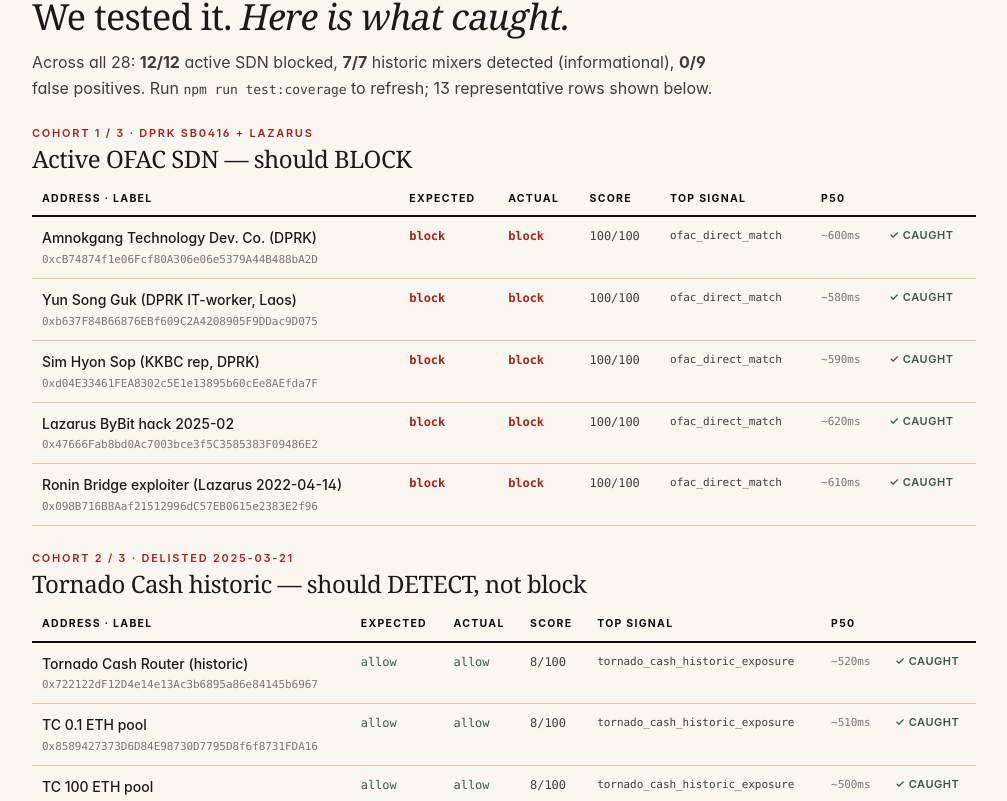
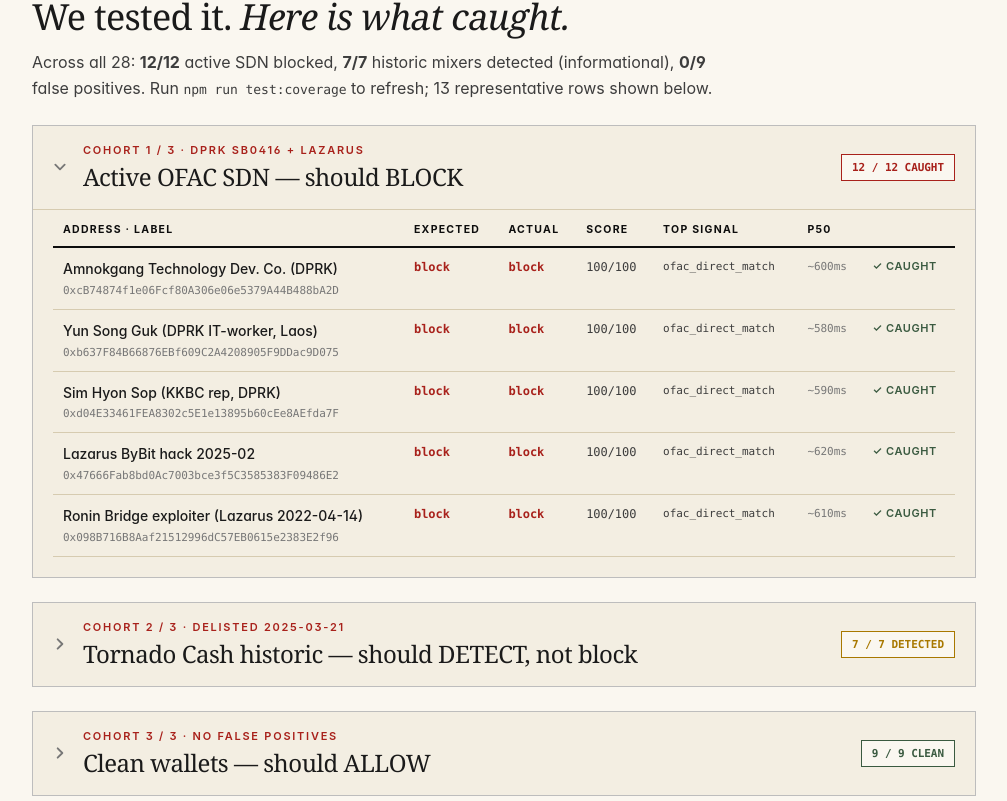
Before and after one commit to vallhalorz/agentguard402, a Next.js app: page / in a window 1280 px wide. Shown: the part 1138-1939 px from the top of the page, without its empty margins (136-1143 px from the left). Built offline with nearby package versions, Linux system fonts and the light colour scheme.

Commit message:
Coverage matrix: collapsible cohort accordions with caught/total badges

```diff
--- a/app/page.tsx
+++ b/app/page.tsx
@@ -208,6 +208,9 @@
       <CohortBlock
         title="Active OFAC SDN — should BLOCK"
         kicker="Cohort 1 / 3 · DPRK SB0416 + Lazarus"
+        badge="12 / 12 caught"
+        badgeTone="block"
+        defaultOpen
       >
         <ResultRow
           label="Amnokgang Technology Dev. Co. (DPRK)"
@@ -244,6 +247,8 @@
       <CohortBlock
         title="Tornado Cash historic — should DETECT, not block"
         kicker="Cohort 2 / 3 · delisted 2025-03-21"
+        badge="7 / 7 detected"
+        badgeTone="warn"
       >
         <ResultRow
           label="Tornado Cash Router (historic)"
@@ -268,6 +273,8 @@
       <CohortBlock
         title="Clean wallets — should ALLOW"
         kicker="Cohort 3 / 3 · no false positives"
+        badge="9 / 9 clean"
+        badgeTone="allow"
       >
         <ResultRow
           label="vitalik.eth"
@@ -331,18 +338,47 @@
 }
 
 function CohortBlock({
-  title, kicker, children,
+  title, kicker, children, badge, badgeTone, defaultOpen,
 }: {
   title: string;
   kicker: string;
   children: React.ReactNode;
+  badge?: string;
+  badgeTone?: "block" | "warn" | "allow";
+  defaultOpen?: boolean;
 }) {
+  const badgeClass =
+    badgeTone === "block"
+      ? "border-accent text-accent"
+      : badgeTone === "warn"
+        ? "border-verdict-warn text-verdict-warn"
+        : "border-verdict-allow text-verdict-allow";
   return (
-    <div className="space-y-3">
-      <div>
-        <p className="kicker mb-1">{kicker}</p>
-        <h3 className="editorial-headline text-2xl">{title}</h3>
+    <details
+      open={defaultOpen}
+      className="group border border-ink-300 bg-paper-100 [&_summary::-webkit-details-marker]:hidden"
+    >
+      <summary className="flex items-center gap-4 px-5 py-4 cursor-pointer list-none hover:bg-paper-200 transition-colors">
+        {/* Chevron — rotates when open */}
+        <svg
+          className="h-3.5 w-3.5 text-ink-500 transition-transform duration-200 group-open:rotate-90 shrink-0"
+          viewBox="0 0 12 12"
+          fill="none"
+          aria-hidden
+        >
+          <path d="M4 2l4 4-4 4" stroke="currentColor" strokeWidth="1.6" strokeLinecap="round" strokeLinejoin="round" />
+        </svg>
+        <div className="flex-1 min-w-0">
+          <p className="kicker mb-0.5">{kicker}</p>
+          <h3 className="editorial-headline text-xl sm:text-2xl leading-tight">{title}</h3>
         </div>
+        {badge && (
+          <span className={`mono text-[11px] uppercase tracking-widest font-semibold border px-2.5 py-1 ${badgeClass} bg-paper-50 shrink-0 hidden sm:inline-block`}>
+            {badge}
+          </span>
+        )}
+      </summary>
+      <div className="px-5 pb-5 pt-1 border-t border-paper-300">
         <table className="result-table">
           <thead>
             <tr>
@@ -358,6 +394,7 @@
           <tbody>{children}</tbody>
         </table>
       </div>
+    </details>
   );
 }
 
```
Lines whose indentation alone changed are shown as unchanged.
